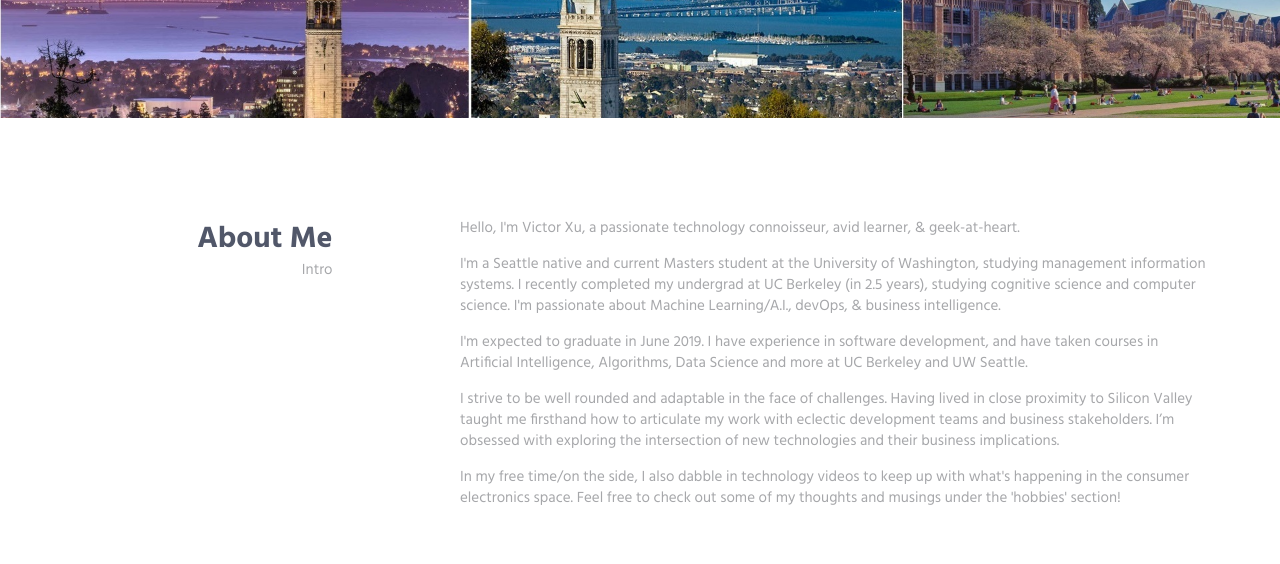
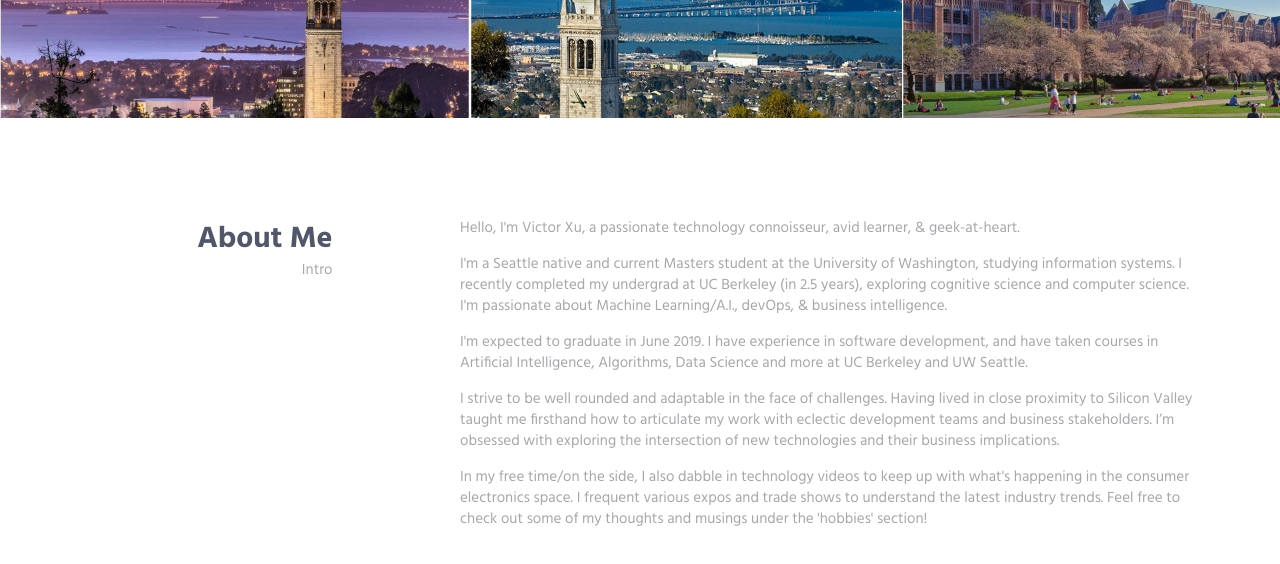
Before and after one commit to xuvic15/xuvic15.github.io, a plain HTML site: page index.html in a window 1280 px wide. Shown: the part 578-1142 px from the top of the page. Drawn offline with Linux system fonts and the light colour scheme.

Commit message:
resume updated

```diff
--- a/index.html
+++ b/index.html
@@ -109,7 +109,7 @@
                             </p>
 
                             <p>
-                            I'm a Seattle native and current Masters student at the University of Washington, studying management information systems. I recently completed my undergrad at UC Berkeley (in 2.5 years), studying cognitive science and computer science. I'm passionate about Machine Learning/A.I., devOps, &amp; business intelligence.
+                            I'm a Seattle native and current Masters student at the University of Washington, studying information systems. I recently completed my undergrad at UC Berkeley (in 2.5 years), exploring cognitive science and computer science. I'm passionate about Machine Learning/A.I., devOps, &amp; business intelligence.
                             </p>
 
 							<p>
@@ -121,7 +121,7 @@
                             </p>
 
                             <p>
-                            In my free time/on the side, I also dabble in technology videos to keep up with what's happening in the consumer electronics space. Feel free to check out some of my thoughts and musings under the 'hobbies' section!
+                            In my free time/on the side, I also dabble in technology videos to keep up with what's happening in the consumer electronics space. I frequent various expos and trade shows to understand the latest industry trends. Feel free to check out some of my thoughts and musings under the 'hobbies' section!
                             </p>
 
                     </div>
```
Also changed, not shown: 1 other file.
